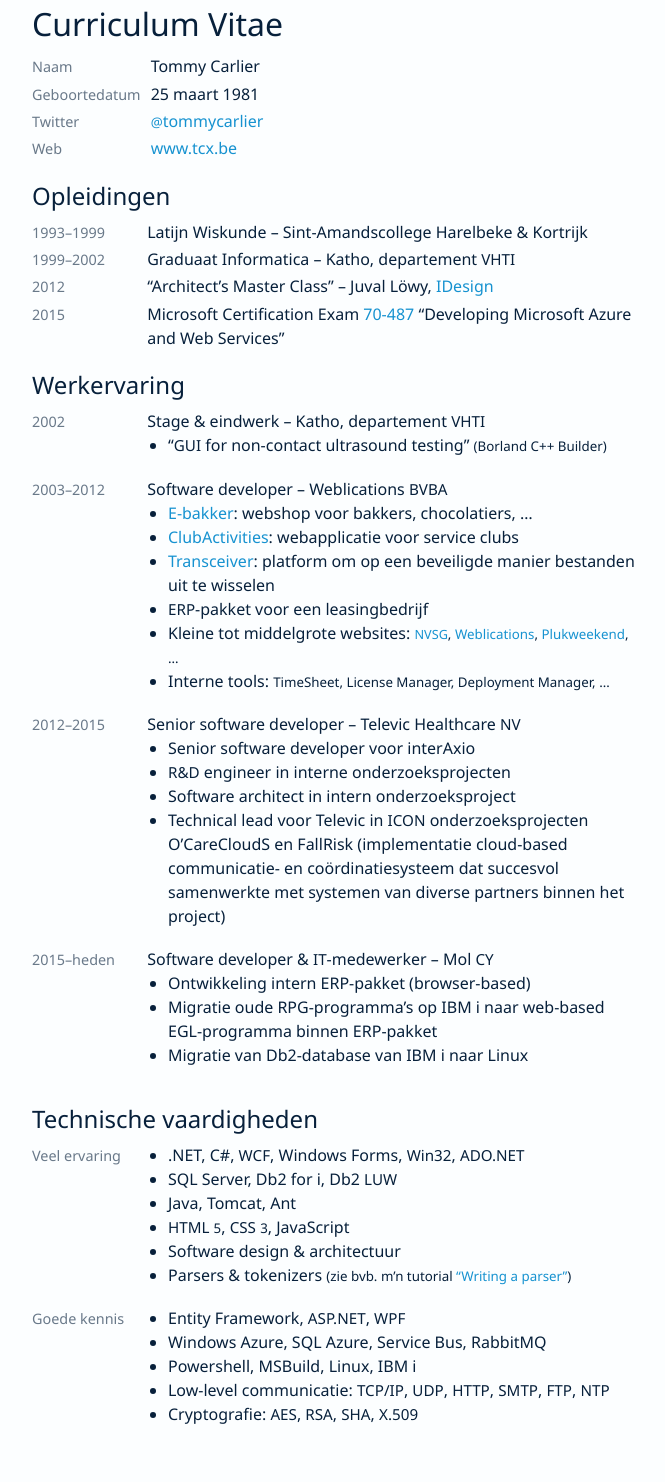
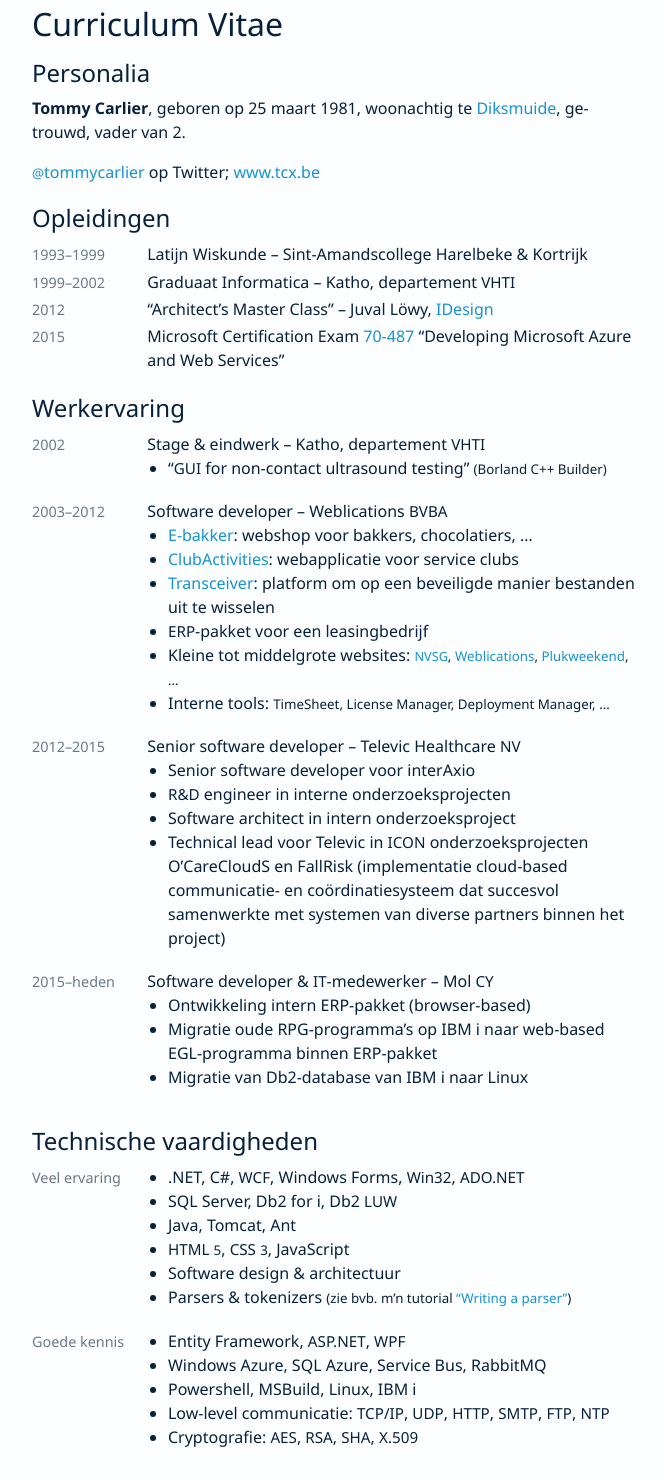
Before and after one commit to tommy-carlier/etc.tcx.be, a Jekyll site: the page built from cv/index.html, in a window 1280 px wide. Shown: the whole page, without its empty margins (304-969 px from the left). Built offline with Jekyll 4.4.1, drawn with Linux system fonts in a browser that asks for light colours; comment, search, counter and statistics services are not loaded; before the commit the page ends 1460 px from its top, so only the background shows below that.

Commit message:
Tweak content

```diff
--- a/cv/index.html
+++ b/cv/index.html
@@ -11,12 +11,9 @@ th { min-width: 8em; }
 </style>
 
 <h1>Curriculum Vitae</h1>
-<table>
-  <tr><th>Naam<td>Tommy Carlier</tr>
-    <tr><th>Geboortedatum<td><time datetime="1981-03-25">25 maart 1981</time></tr>
-    <tr><th>Twitter<td><a href="https://twitter.com/tommycarlier" rel=me><small>@</small>tommycarlier</a></tr>
-  <tr><th>Web<td><a href="https://www.tcx.be/">www.tcx.be</a></tr>
-</table>
+<h2>Personalia</h2>
+<p><b>Tommy Carlier</b>, geboren op <time datetime="1981-03-25">25 maart 1981</time>, woonachtig te <a href="https://www.openstreetmap.org/#map=15/51.0302/2.8599">Diksmuide</a>, getrouwd, vader van 2.</p>
+<p><a href="https://twitter.com/tommycarlier" rel=me><small>@</small>tommycarlier</a> op Twitter; <a href="https://www.tcx.be/">www.tcx.be</a></p>
 
 <h2>Opleidingen</h2>
 <table>
```
